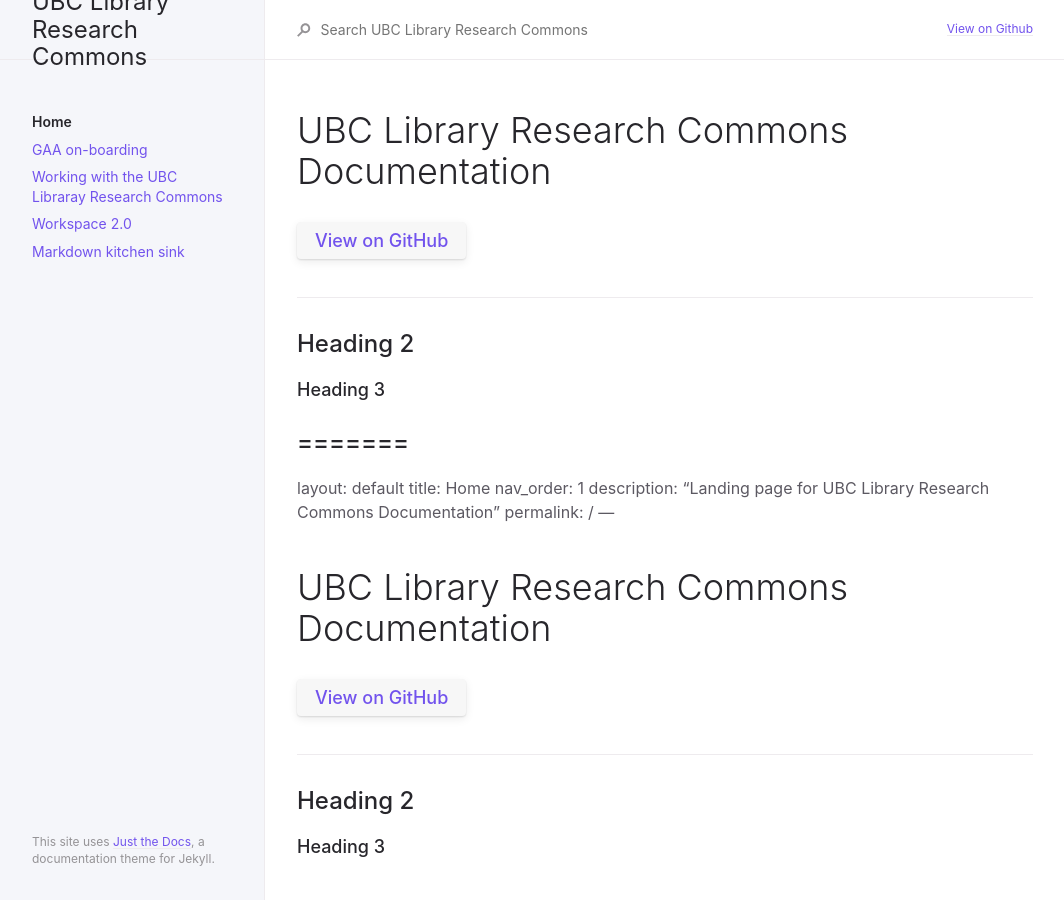
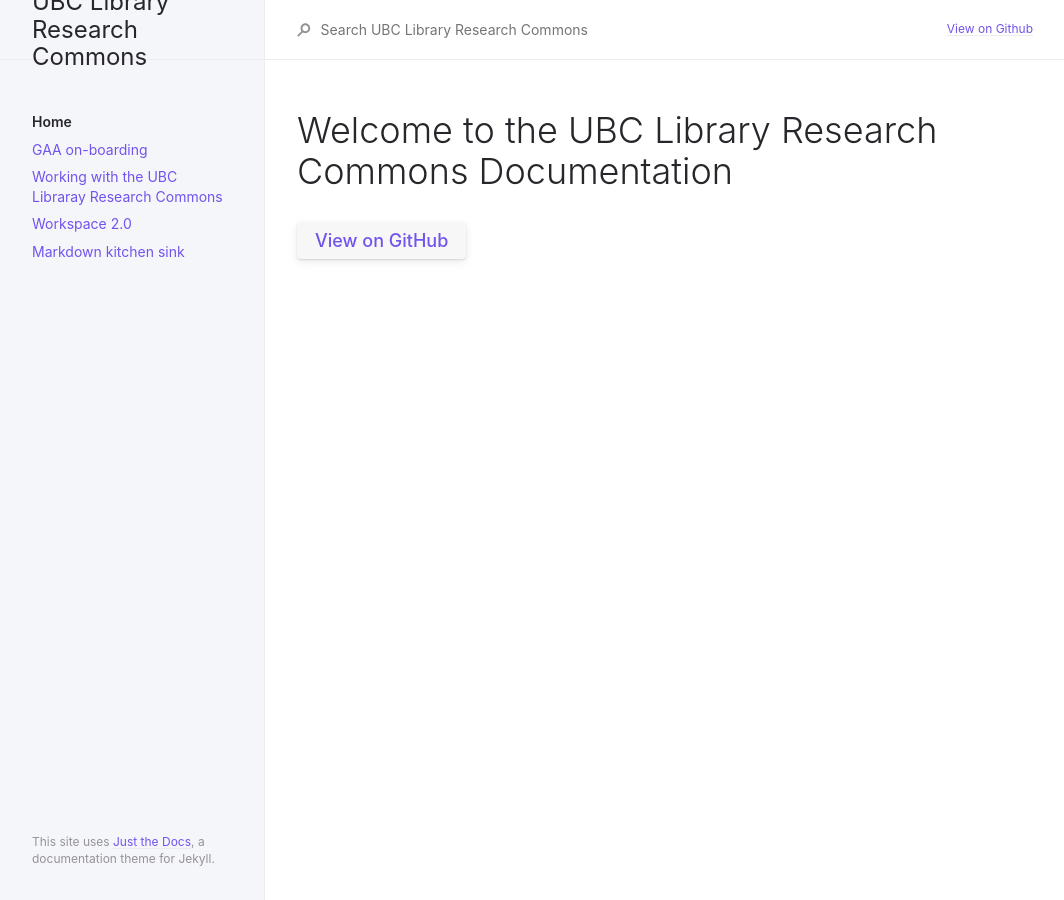
Before and after one commit to sarahblay/rc-docs, a Jekyll site: the page built from index.md, in a window 1280 px wide. Shown: the whole page, without its empty margins (107-1171 px from the left). Built offline with Jekyll 4.4.1, drawn with Linux system fonts in a browser that asks for light colours.

Commit message:
Update index.md

```diff
--- a/index.md
+++ b/index.md
@@ -6,31 +6,6 @@ description: "Landing page for UBC Library Research Commons Documentation"
 permalink: /
 ---
 
-# UBC Library Research Commons Documentation
+# Welcome to the UBC Library Research Commons Documentation
 
 [View on GitHub](https://github.com/ubcresearchcommons/rc-docs){: .btn .fs-5 .mb-4 .mb-md-0 }
-
----
-
-## Heading 2
-
-### Heading 3
-
-=======
----
-layout: default
-title: Home
-nav_order: 1
-description: "Landing page for UBC Library Research Commons Documentation"
-permalink: /
----
-
-# UBC Library Research Commons Documentation
-
-[View on GitHub](https://github.com/ubcresearchcommons/rc-docs){: .btn .fs-5 .mb-4 .mb-md-0 }
-
----
-
-## Heading 2
-
-### Heading 3
```
